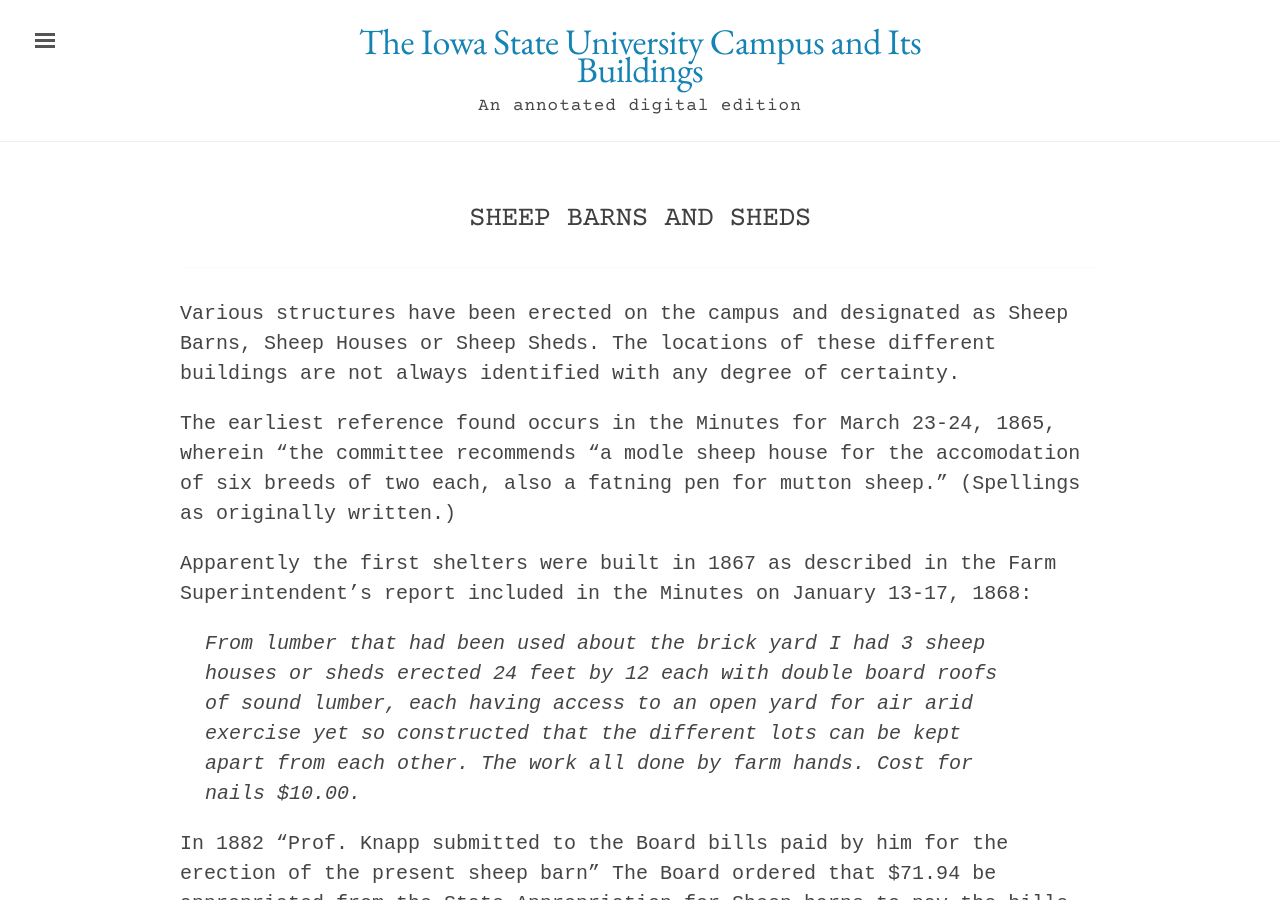
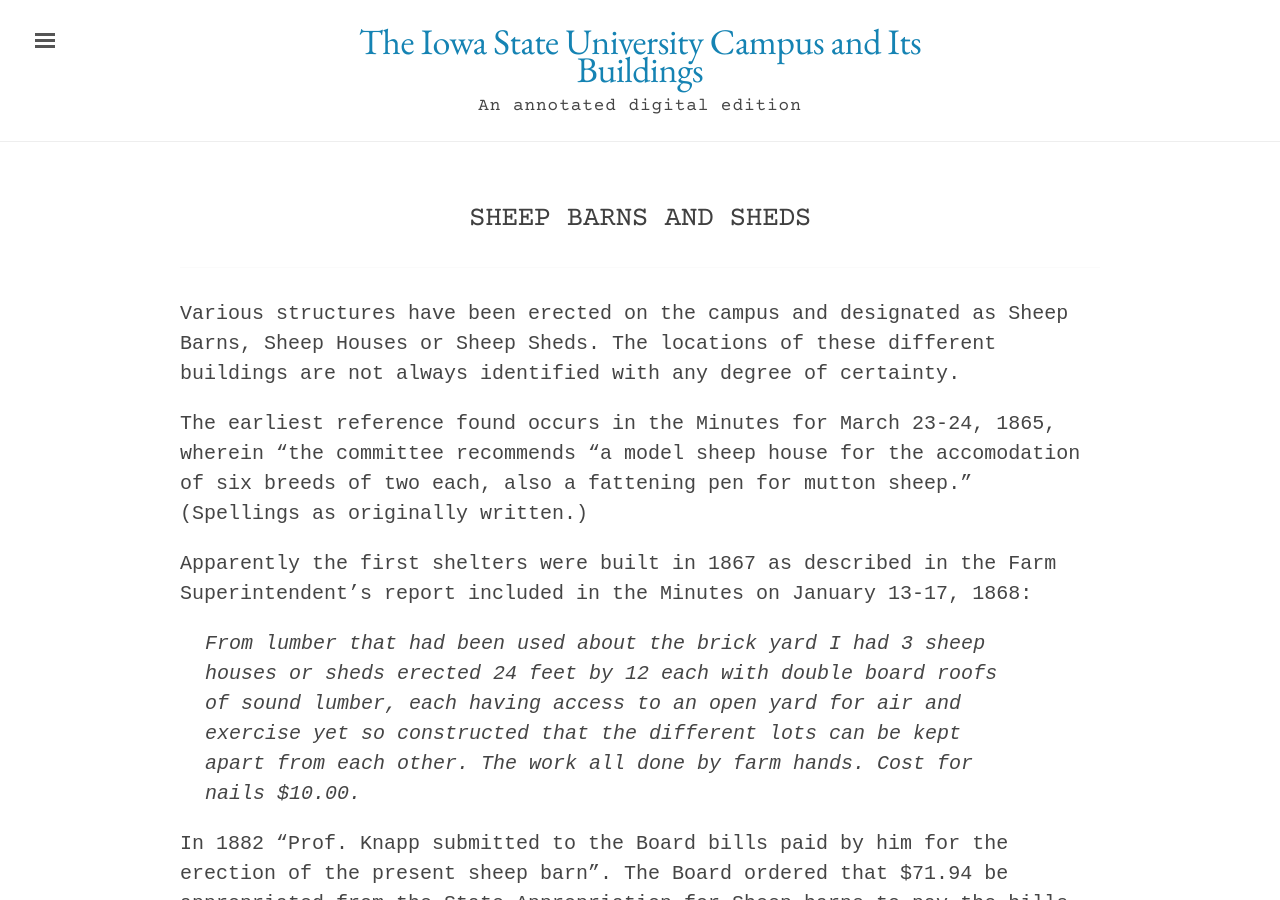
Before and after one commit to emanderson811/day-edition, a Jekyll site: the page built from _texts/buildings/196day-sheep-barns-sheds.md, in a window 1280 px wide and 900 px high. Built offline with Jekyll 4.4.1, drawn with Linux system fonts in a browser that asks for light colours; some of the changed text lies outside the part shown.

Commit message:
Update 196day-sheep-barns-sheds.md

```diff
--- a/_texts/buildings/196day-sheep-barns-sheds.md
+++ b/_texts/buildings/196day-sheep-barns-sheds.md
@@ -16,13 +16,13 @@
 
 Various structures have been erected on the campus and designated as Sheep Barns, Sheep Houses or Sheep Sheds. The locations of these different buildings are not always identified with any degree of certainty.
 
-The earliest reference found occurs in the Minutes for March 23-24, 1865, wherein "the committee recommends "a modle sheep house for the accomodation of six breeds of two each, also a fatning pen for mutton sheep." (Spellings as originally written.)
+The earliest reference found occurs in the Minutes for March 23-24, 1865, wherein "the committee recommends "a model sheep house for the accomodation of six breeds of two each, also a fattening pen for mutton sheep." (Spellings as originally written.)
 
 Apparently the first shelters were built in 1867 as described in the Farm Superintendent's report included in the Minutes on January 13-17, 1868:
 
->From lumber that had been used about the brick yard I had 3 sheep houses or sheds erected 24 feet by 12 each with double board roofs of sound lumber, each having access to an open yard for air arid exercise yet so constructed that the different lots can be kept apart from each other. The work all done by farm hands. Cost for nails $10.00.
+>From lumber that had been used about the brick yard I had 3 sheep houses or sheds erected 24 feet by 12 each with double board roofs of sound lumber, each having access to an open yard for air and exercise yet so constructed that the different lots can be kept apart from each other. The work all done by farm hands. Cost for nails $10.00.
 
-In 1882 "Prof. Knapp submitted to the Board bills paid by him for the erection of the present sheep barn" The Board ordered that $71.94 be appropriated from the State Appropriation for Sheep barns to pay the bills. [^fn1]
+In 1882 "Prof. Knapp submitted to the Board bills paid by him for the erection of the present sheep barn". The Board ordered that $71.94 be appropriated from the State Appropriation for Sheep barns to pay the bills. [^fn1]
 
 A year later the Board "ordered that upon completion of the sheep barns" the remaining balance in the appropriation be transferred to another account. This may refer to the 1882 barns or to new ones.[^fn2] At the same meeting it was "ordered that the proposition of V. Tomlinson herewith submitted to erect sheep barns for the sum of $415.00 be accepted."
 
```
